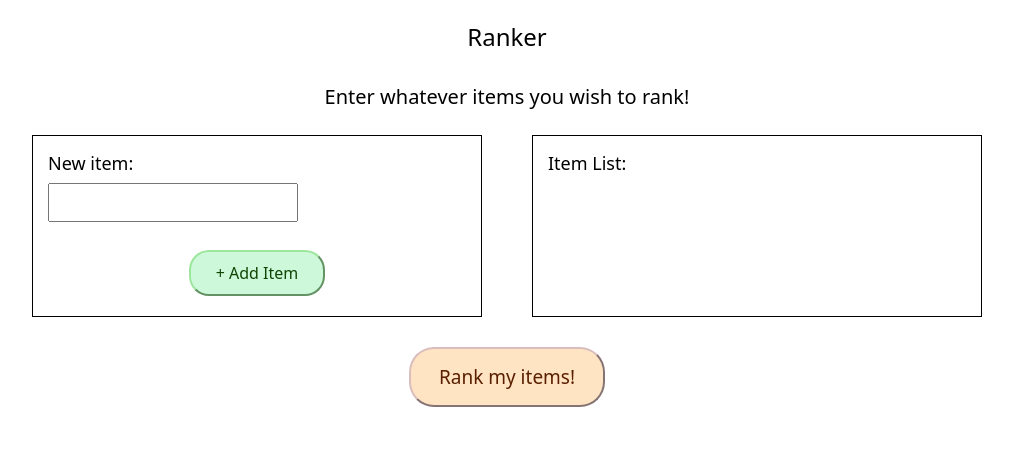
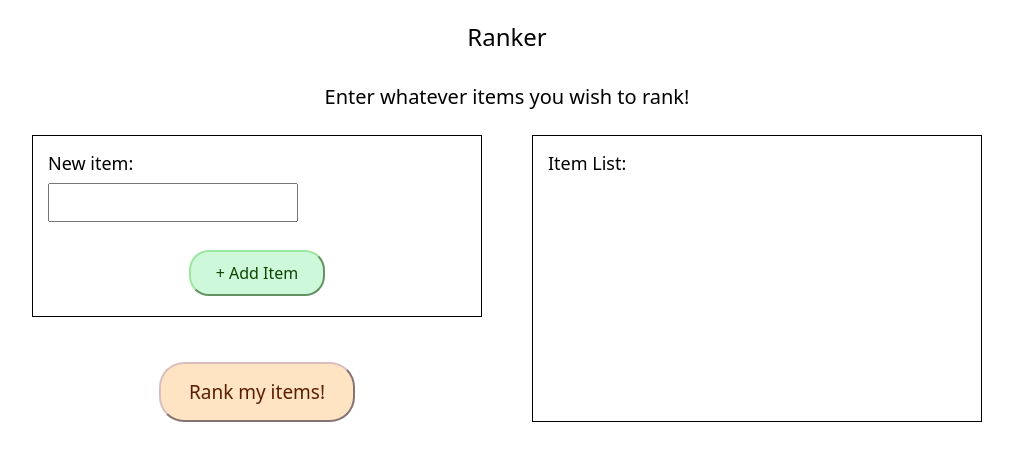
Before and after one commit to deepend15/ranker, a React (Vite) app: page / in a window 1280 px wide. Shown: the top 460 px of the page, without its empty margins (133-1146 px from the left). Built offline with nearby package versions, Linux system fonts and the light colour scheme.

Commit message:
Reorganize components
Move "rank items" btn to AddItems.jsx so it can be grouped with the new
item div. This is being done so that as the item list grows, the
positions of the rank items button and the new item div on the page
will be unaffected

```diff
--- a/src/components/AddItems.jsx
+++ b/src/components/AddItems.jsx
@@ -6,14 +6,17 @@ export default function AddItems({
   inputRef,
   itemInputValid,
   handleChange,
-  handleClick,
+  handleAddItemClick,
+  handleRankItemsClick,
+  numberOfItemsStatus,
 }) {
   const itemObjects = Object.values(items);
 
   return (
     <div className="add-items-main-div">
       <h2>Enter whatever items you wish to rank!</h2>
-      <div className="add-and-view-div">
+      <div className="left-and-right-side-div">
+        <div className="left-side-div">
           <div className="new-item-div">
             <label htmlFor="new-item">New item:</label>
             <div className="new-item-input-div">
@@ -29,9 +32,20 @@ export default function AddItems({
                 <span>Oops! Type in your item here first!</span>
               )}
             </div>
-          <button className="add-item-btn" onClick={handleClick}>
+            <button className="add-item-btn" onClick={handleAddItemClick}>
               + Add Item
             </button>
+          </div>
+          <div className="rank-button-div">
+            <button className="rank-button" onClick={handleRankItemsClick}>
+              Rank my items!
+            </button>
+            {numberOfItemsStatus === "invalid" && (
+              <span className="not-enough-items-span">
+                Add 2 or more items to begin ranking!
+              </span>
+            )}
+          </div>
         </div>
         <div className="display-items-div">
           <h3>Item List:</h3>
@@ -39,7 +53,11 @@ export default function AddItems({
             {itemObjects.length > 0 &&
               itemObjects.map((itemObject) => {
                 return (
-                  <li key={itemObject.id} className="single-item-div">
+                  <li
+                    key={itemObject.id}
+                    className="single-item-div"
+                    data-custom-id={itemObject.id}
+                  >
                     {itemObject.value}
                   </li>
                 );
--- a/src/components/App.jsx
+++ b/src/components/App.jsx
@@ -71,16 +71,10 @@ function App() {
             inputRef={inputRef}
             itemInputValid={itemInputValid}
             handleChange={handleChange}
-            handleClick={handleAddItemClick}
+            handleAddItemClick={handleAddItemClick}
+            handleRankItemsClick={handleRankItemsClick}
+            numberOfItemsStatus={numberOfItemsStatus}
           />
-          <button className="rank-button" onClick={handleRankItemsClick}>
-            Rank my items!
-          </button>
-          {numberOfItemsStatus === "invalid" && (
-            <span className="not-enough-items-span">
-              Add 2 or more items to begin ranking!
-            </span>
-          )}
         </>
       )}
     </>
--- a/src/styles/AddItems.css
+++ b/src/styles/AddItems.css
@@ -9,23 +9,33 @@ h2 {
   font-size: 2rem;
 }
 
-.add-and-view-div {
+.left-and-right-side-div {
   width: 100%;
   display: flex;
   gap: 50px;
   justify-content: center;
+  align-items: flex-start;
+}
+
+.left-side-div,
+.display-items-div {
+  flex-basis: 450px;
 }
 
 .new-item-div,
 .display-items-div {
   border: 1px solid black;
   padding: 15px 15px 20px 15px;
-  flex-basis: 450px;
 }
 
 .new-item-div {
+  align-self: flex-start;
   display: grid;
   gap: 8px;
+}
+
+.display-items-div {
+  min-height: 100%;
 }
 
 .new-item-input-div {
@@ -79,6 +89,25 @@ h2 {
   border-style: inset;
 }
 
+.rank-button-div {
+  margin-top: 45px;
+  display: grid;
+  justify-items: center;
+  position: relative;
+}
+
+.not-enough-items-span {
+  position: absolute;
+  color: red;
+  font-weight: 500;
+  bottom: 0%;
+  transform: translateY(calc(100% + 20px));
+}
+
+h3 {
+  margin-bottom: 12px;
+}
+
 @media (max-width: 950px) {
   .new-item-div {
     gap: 18px;
--- a/src/styles/App.css
+++ b/src/styles/App.css
@@ -33,10 +33,3 @@ button:focus-visible {
   border-color: transparent;
   outline: 2px solid green;
 }
-
-.not-enough-items-span {
-  color: red;
-  font-weight: 500;
-  /* font-size: 1.6rem; */
-  margin-top: -10px;
-}
```
Lines whose indentation alone changed are shown as unchanged.
